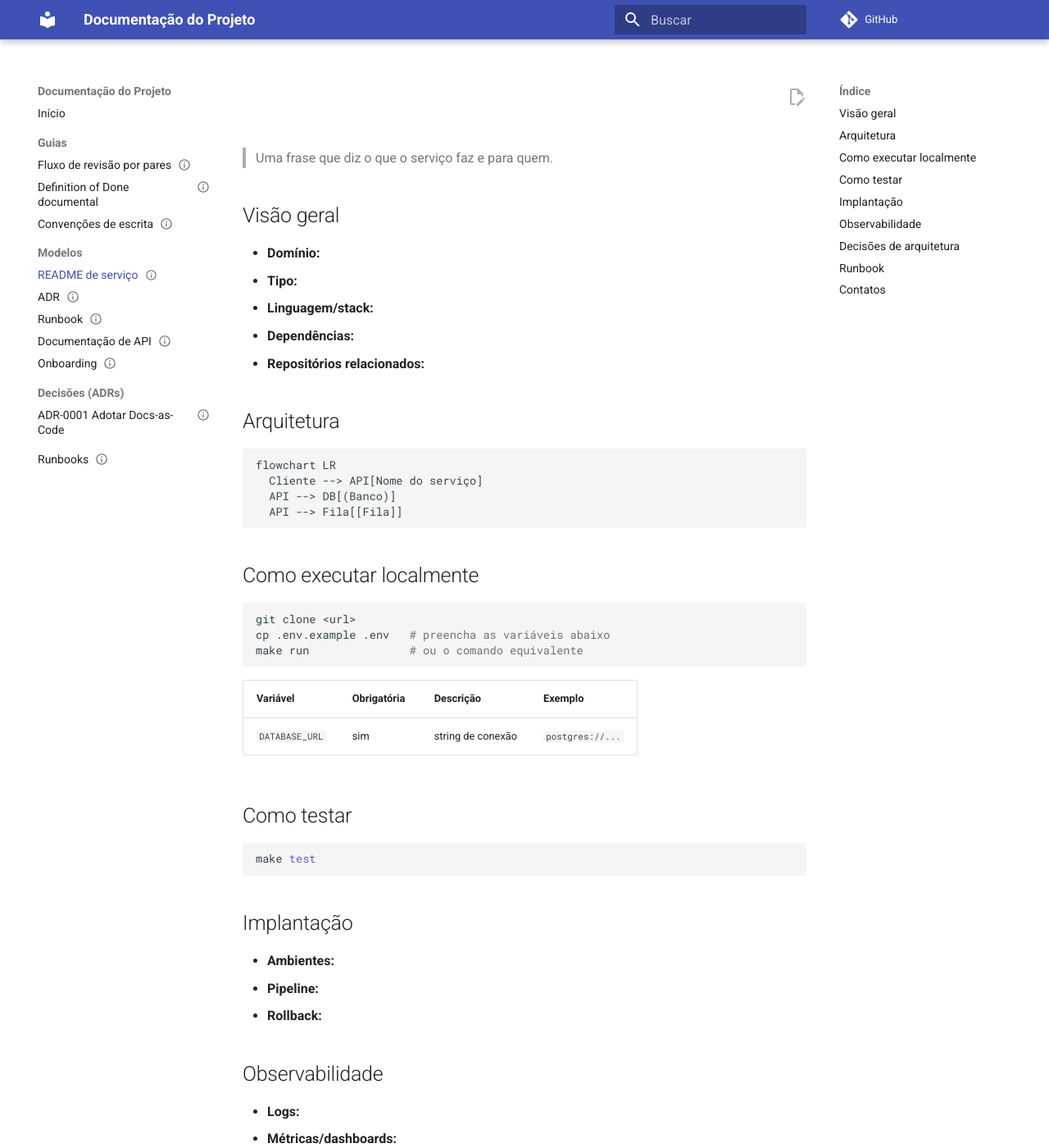
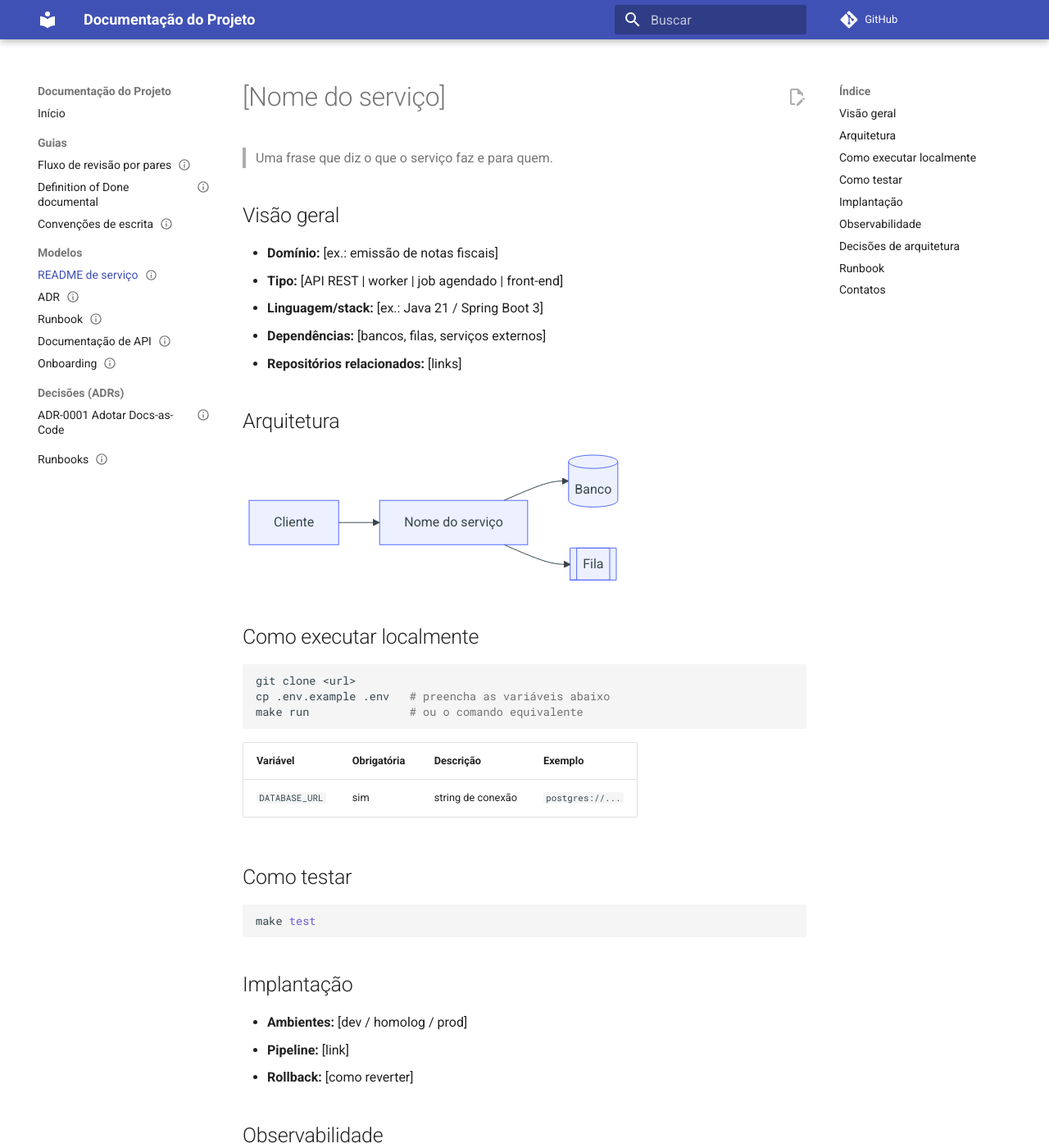
Before and after one commit to lucaspenhoela-personal/tcc-documentacao-software, an MkDocs documentation site: the page built from docs/modelos/README-servico.md, in a window 1280 px wide and 1400 px high. Shown: the whole window at 82% size. Built offline with MkDocs 1.6.1 and Material for MkDocs 9.7.7, drawn with Linux system fonts in a browser that asks for light colours; comment, search, counter and statistics services are not loaded; some of the changed text lies outside the part shown.

```diff
--- a/docs/modelos/README-servico.md
+++ b/docs/modelos/README-servico.md
@@ -5,17 +5,17 @@ ultima_revisao: AAAA-MM-DD
 status: vigente
 ---
 
-# <Nome do serviço>
+# [Nome do serviço]
 
 > Uma frase que diz o que o serviço faz e para quem.
 
 ## Visão geral
 
-- **Domínio:** <ex.: emissão de notas fiscais>
-- **Tipo:** <API REST | worker | job agendado | front-end>
-- **Linguagem/stack:** <ex.: Java 21 / Spring Boot 3>
-- **Dependências:** <bancos, filas, serviços externos>
-- **Repositórios relacionados:** <links>
+- **Domínio:** [ex.: emissão de notas fiscais]
+- **Tipo:** [API REST | worker | job agendado | front-end]
+- **Linguagem/stack:** [ex.: Java 21 / Spring Boot 3]
+- **Dependências:** [bancos, filas, serviços externos]
+- **Repositórios relacionados:** [links]
 
 ## Arquitetura
 
@@ -46,15 +46,15 @@ make test
 
 ## Implantação
 
-- **Ambientes:** <dev / homolog / prod>
-- **Pipeline:** <link>
-- **Rollback:** <como reverter>
+- **Ambientes:** [dev / homolog / prod]
+- **Pipeline:** [link]
+- **Rollback:** [como reverter]
 
 ## Observabilidade
 
-- **Logs:** <onde>
-- **Métricas/dashboards:** <link>
-- **Alertas:** <link>
+- **Logs:** [onde]
+- **Métricas/dashboards:** [link]
+- **Alertas:** [link]
 
 ## Decisões de arquitetura
 
@@ -66,5 +66,5 @@ Ver `docs/runbooks/<nome-do-servico>.md`.
 
 ## Contatos
 
-- Time responsável: <canal>
-- Plantão: <como acionar>
+- Time responsável: [canal]
+- Plantão: [como acionar]
--- a/mkdocs.yml
+++ b/mkdocs.yml
@@ -1,4 +1,5 @@
 site_name: Documentação do Projeto
+site_url: https://lucaspenhoela-personal.github.io/tcc-documentacao-software/
 site_description: Documentação técnica mantida como código
 repo_url: https://github.com/lucaspenhoela-personal/tcc-documentacao-software
 edit_uri: edit/main/docs/
@@ -33,7 +34,13 @@ markdown_extensions:
   - toc:
       permalink: true
   - tables
-  - pymdownx.superfences
+  - pymdownx.superfences:
+      custom_fences:
+        - name: mermaid
+          class: mermaid
+          format: !!python/name:pymdownx.superfences.fence_code_format
+  - pymdownx.tasklist:
+      custom_checkbox: true
 
 plugins:
   - search:
```
Also changed, not shown: docs/modelos/ADR-template.md (+3 -3 lines), docs/modelos/api-template.md (+5 -5 lines), docs/modelos/onboarding-template.md (+6 -6 lines), docs/modelos/runbook-template.md (+7 -7 lines).
